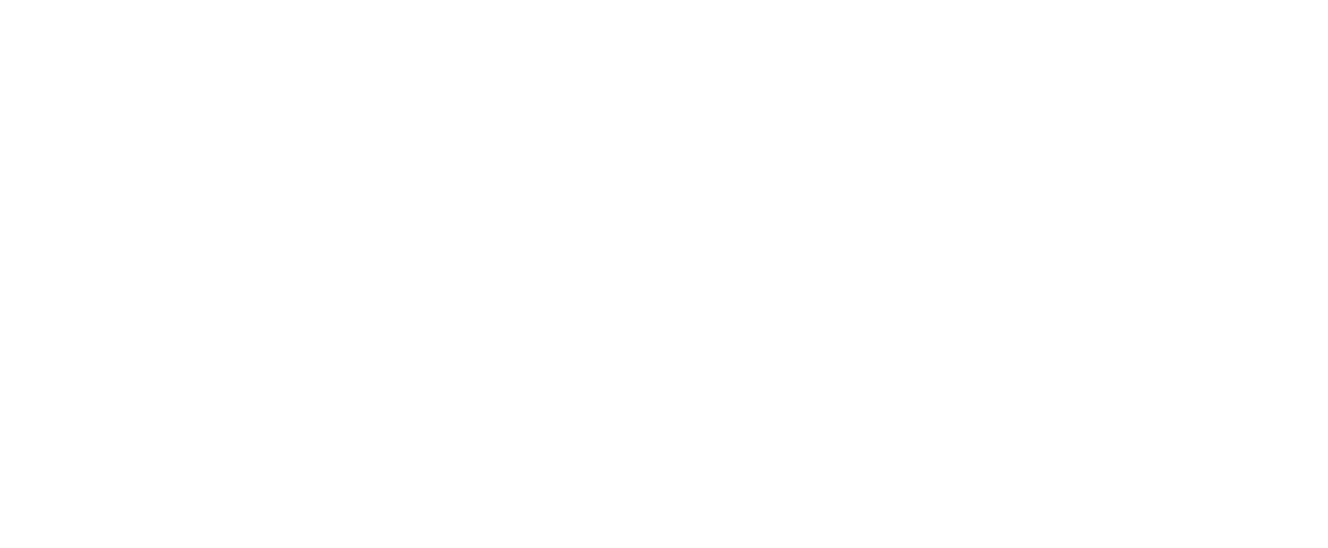
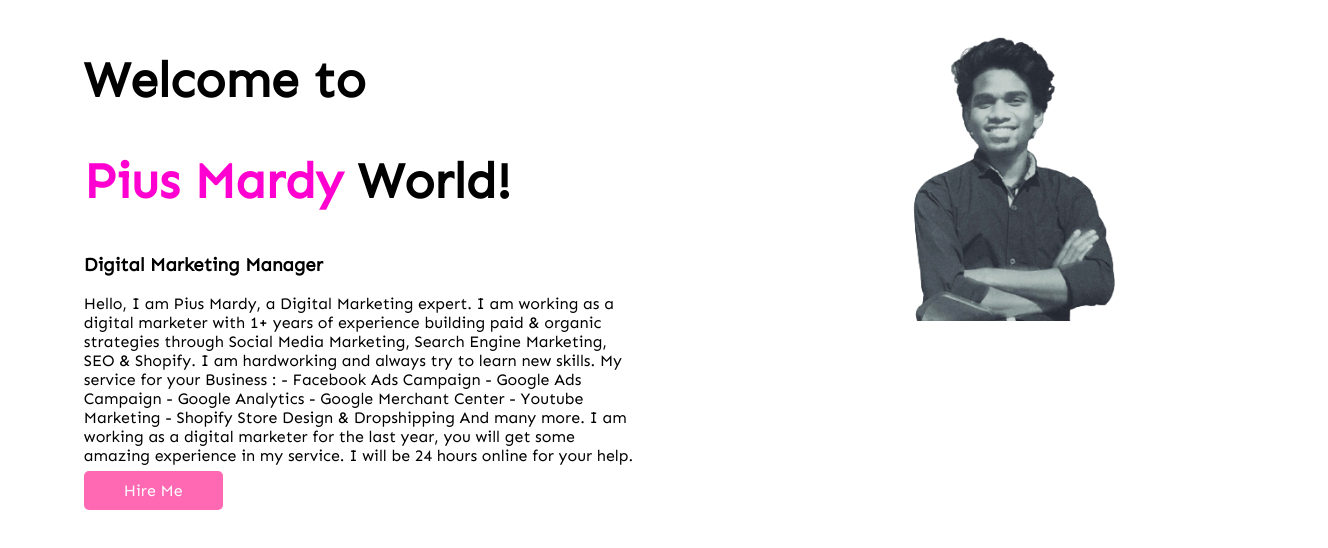
Before and after one commit to piusmardy/developer-portfolio, a plain HTML site: page index.html in a window 1280 px wide. Shown: the whole page, 1328 px wide, since content can reach past the window. Drawn offline with Linux system fonts and the light colour scheme.

Commit message:
style added

```diff
--- a/index.html
+++ b/index.html
@@ -1,13 +1,49 @@
 <!DOCTYPE html>
 <html lang="en">
+
 <head>
     <meta charset="UTF-8">
     <meta http-equiv="X-UA-Compatible" content="IE=edge">
     <meta name="viewport" content="width=device-width, initial-scale=1.0">
     <title>Pius portfolio</title>
+    <link rel="preconnect" href="https://fonts.googleapis.com">
+    <link rel="preconnect" href="https://fonts.gstatic.com" crossorigin>
+    <link href="https://fonts.googleapis.com/css2?family=Sen&display=swap" rel="stylesheet">
     <link rel="stylesheet" href="style.css">
 </head>
+
 <body>
+    <section>
+        <div class="half-width">
+            <h1>Welcome to</h1>
+            <h1><span class="color">Pius Mardy </span>World!</h1>
+            <h3>Digital Marketing Manager</h3>
+            <p>Hello,
+                I am Pius Mardy, a Digital Marketing expert. I am working as a digital marketer with 1+ years of
+                experience
+                building paid & organic strategies through Social Media Marketing, Search Engine Marketing, SEO &
+                Shopify. I
+                am hardworking and always try to learn new skills.
+
+                My service for your Business :
+                - Facebook Ads Campaign
+                - Google Ads Campaign
+                - Google Analytics
+                - Google Merchant Center
+                - Youtube Marketing
+                - Shopify Store Design & Dropshipping
+
+                And many more. I am working as a digital marketer for the last year, you will get some amazing
+                experience in
+                my service. I will be 24 hours online for your help.</p>
+            <a class="link-button" target=“_blank” href="https://www.linkedin.com/in/pius-mardy/">Hire Me</a>
+        </div>
+
+        </a>
+        <div class="half-width"><img src="images/what.png" alt="">
+        </div>
+    </section>
 
 </body>
+
 </html>
--- a/style.css
+++ b/style.css
@@ -0,0 +1,37 @@
+body {
+    font-family: 'Sen', sans-serif;
+}
+
+h1 {
+    font-size: 50px;
+}
+
+.color {
+    color: rgb(255, 0, 208);
+}
+
+section {
+    display: flex;
+}
+
+.half-width {
+    width: 50%;
+    padding-left: 6%;
+}
+
+
+.half-width img {
+    width: 110%;
+
+
+
+}
+
+.link-button {
+    text-decoration: none;
+    background-color: hotpink;
+    color: white;
+    font: 400;
+    padding: 10px 40px;
+    border-radius: 5px;
+}
```
Also changed, not shown: images/what.png (added).
